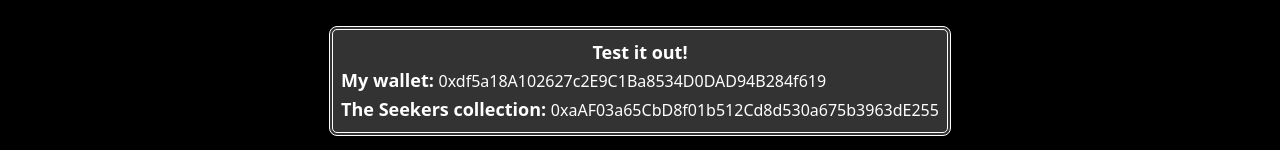
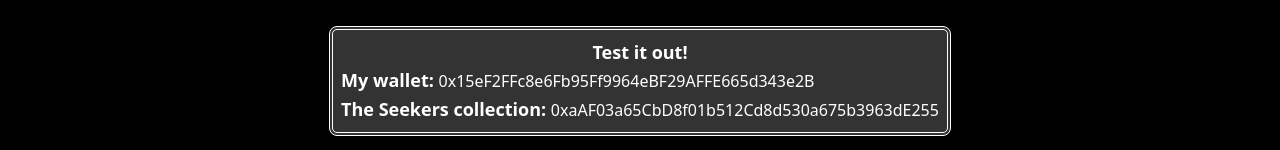
Before and after one commit to hzlnutspread/nft_website, a Next.js app: page / in a window 1280 px wide. Shown: the part 167-317 px from the top of the page. Built offline with nearby package versions, Linux system fonts and the light colour scheme.

Commit message:
Update readme and wallet address

```diff
--- a/components/Body.js
+++ b/components/Body.js
@@ -104,7 +104,7 @@
               <div>
                 My wallet:{" "}
                 <span className="text-[16px] font-normal">
-                  0xdf5a18A102627c2E9C1Ba8534D0DAD94B284f619
+                  0x15eF2FFc8e6Fb95Ff9964eBF29AFFE665d343e2B
                 </span>
               </div>
               <div>
```
Also changed, not shown: 1 other file (tests, documents, lock files or other folders).
